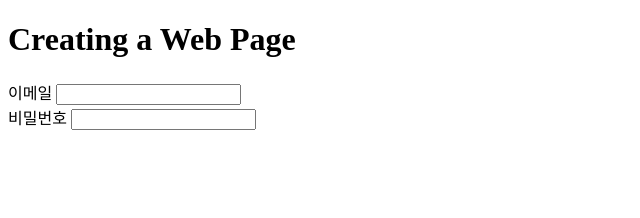
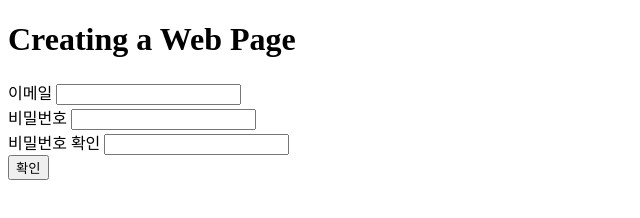
Before and after one commit to sseonu/html-form, a plain HTML site: page index.html in a window 1280 px wide. Shown: the whole page, without its empty margins (0-640 px from the left). Drawn offline with Linux system fonts and the light colour scheme.

Commit message:
Update index.html

```diff
--- a/index.html
+++ b/index.html
@@ -2,7 +2,7 @@
 <html>
    <head>
       <meta charset="utf-8">
-   <title>WebPractice</title> <!--페이지 이름-->
+   <title>WebPractice-sw</title> <!--페이지 이름-->
    </head>
    <body>
       <h1>Creating a Web Page </h1>
@@ -15,6 +15,13 @@
          <lable for="signup-password"> 비밀번호 </lable>
          <input id="signup-password" name="password" type="password"> <!--type: 입력받을 내용의 타입-->
           </div>
+          <div>
+            <lable for="signup-password-repeat"> 비밀번호 확인</lable>
+            <input id="signup-password-repeat" name="password-repeat" type="password"> <!--type: 입력받을 내용의 타입-->
+             </div>
+          <button>
+            확인
+          </button>
       </form>
    </body>
 </html>
```
